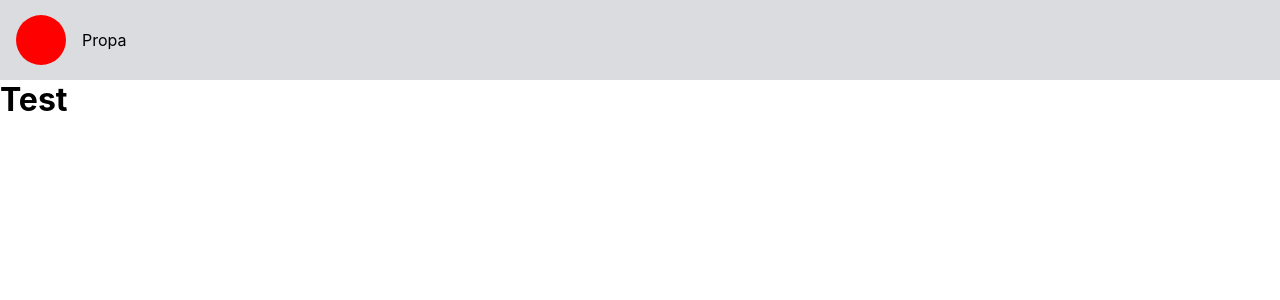
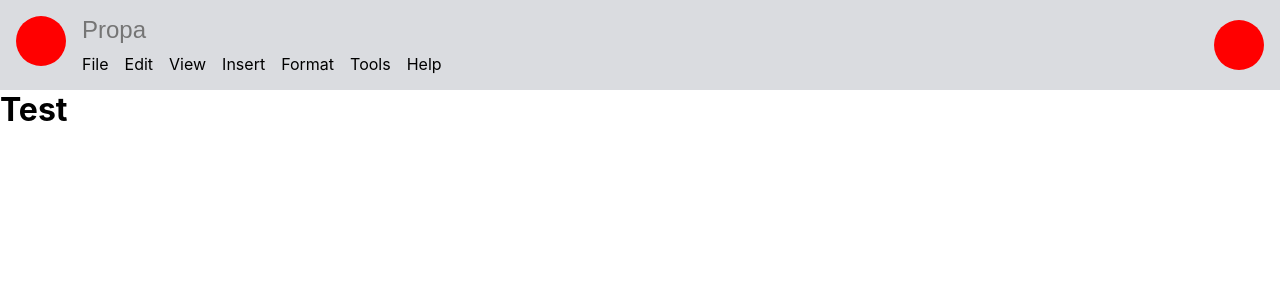
Before and after one commit to loreleim/propa, a React (Create React App) app: page / in a window 1280 px wide. Shown: the top 300 px of the page. Built offline with nearby package versions, Linux system fonts and the light colour scheme.

Commit message:
working toolbar

```diff
--- a/src/components/toolbar/index.js
+++ b/src/components/toolbar/index.js
@@ -1,15 +1,34 @@
 import React, { Component } from 'react';
 import style from "./index.module.scss";
+import store from "../../database";
 
 export default class Toolbar extends Component {
   render() {
     return (
       <div className={style.toolbarContainer}>
-        <div className={style.appLogo}></div>
-        <div className={style.projectDeets}>
-          <div className={style.projectTitle}>Propa</div>
-          <div className={style.settings}></div>
+
+        {/* Section 1 */}
+        <div className={style.sectionOne}>
+          <div className={style.appLogo}></div>
+
+          <div className={style.projectDeets}>
+            <input className={style.projectTitle} placeholder="Propa"/>
+
+            {/* Toolbar Settings */}
+            <div className={style.settings}>
+              {store.settings.map((x) => (
+                <div key={x + "-file"} id="file-menu">{x}</div>
+              ))}
+            </div>
+          </div>
+
         </div>
+
+        {/* Section 2 */}
+        <div className={style.sectionTwo}>
+          <div className={style.appLogo}></div>
+        </div>
+
       </div>
     );
   }
--- a/src/components/toolbar/index.module.scss
+++ b/src/components/toolbar/index.module.scss
@@ -2,11 +2,15 @@
 
 .toolbarContainer {
   width: 100%;
-  height: 10vh;
   display: flex;
   align-items: center;
   background-color: $grey-light;
   padding: 1rem;
+  justify-content: space-between;
+}
+
+.sectionOne {
+  display: flex;
 }
 
 .appLogo {
@@ -21,3 +25,19 @@
   flex-direction: column;
   margin-left: 1rem;
 }
+
+.projectTitle {
+  font-size: 1.5rem;
+  border: 0;
+  background-color: transparent;
+}
+
+.settings {
+  display: flex;
+  flex-direction: row;
+  margin-top: 10px;
+
+  div {
+    margin-right: 1rem;
+  }
+}
```
